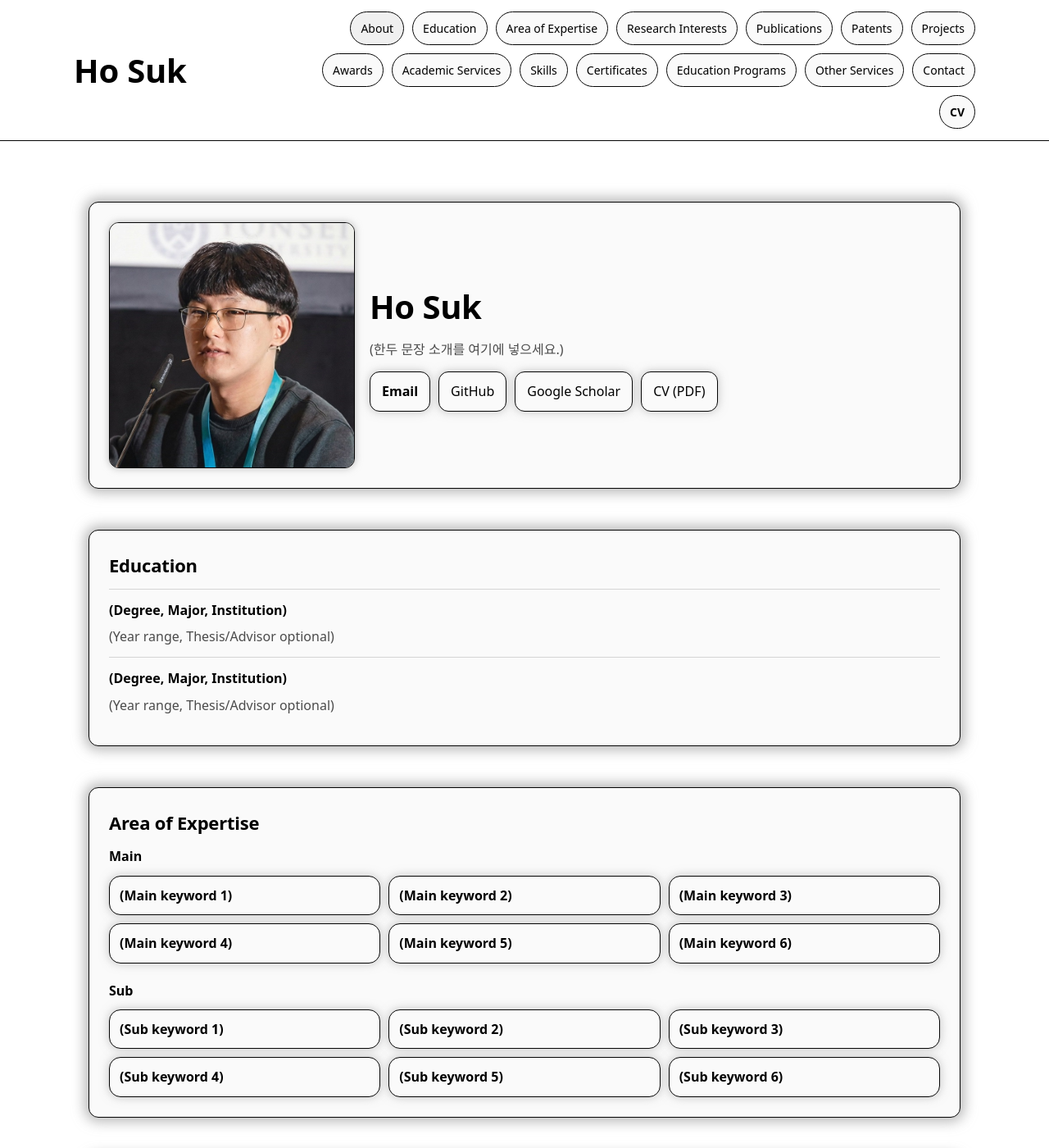
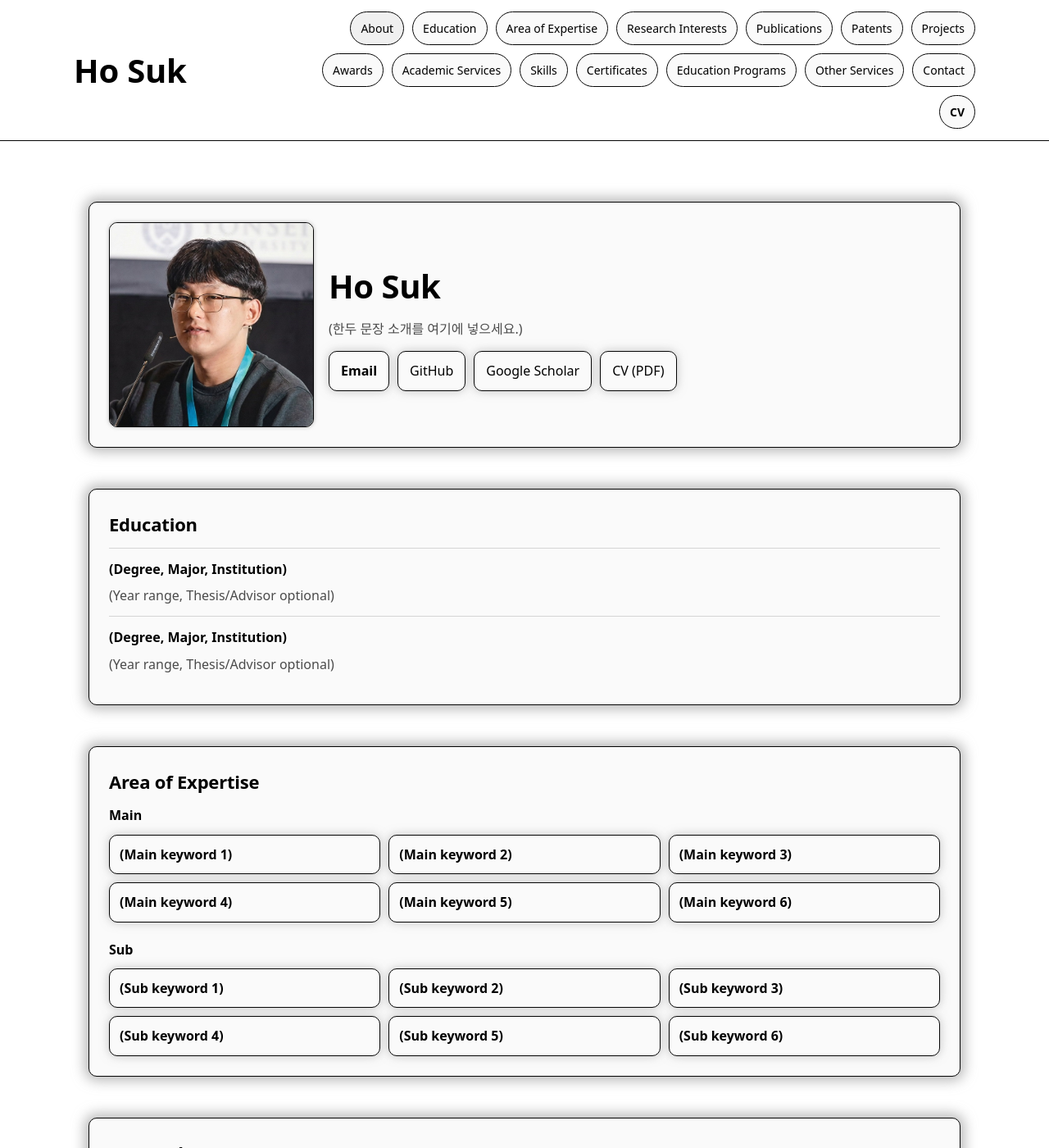
Before and after one commit to ho-suk-93/ho-suk-93.github.io, a Jekyll site: the page built from index.md, in a window 1280 px wide and 1400 px high. Shown: the whole window at 82% size. Built offline with Jekyll 4.4.1, drawn with Linux system fonts in a browser that asks for light colours.

Commit message:
Update style.scss

```diff
--- a/assets/css/style.scss
+++ b/assets/css/style.scss
@@ -131,7 +131,7 @@ a:hover{ text-decoration:underline; }
 .hero{
   background: var(--panel);
   border: 1px solid var(--border);
-  border-radius: 12px;
+  border-radius: 10px;
 
   /* 그림자 크기 확대 */
   box-shadow:
@@ -147,19 +147,19 @@ a:hover{ text-decoration:underline; }
 }
 @media (min-width: 860px){
   .hero-inner{
-    grid-template-columns: 300px 1fr;
+    grid-template-columns: 250px 1fr;
     align-items:center;
   }
 }
 
 .avatar{
-  width:300px;
-  height:300px;
-  border-radius: 12px;
+  width:250px;
+  height:250px;
+  border-radius: 10px;
   border: 1px solid var(--border);
   object-fit: cover;
   background: rgb(255,255,255);
-  box-shadow: 0 0 10px var(--shadow);
+  box-shadow: 0 0 5px var(--shadow);
 }
 
 /* Headshot 옆 Ho Suk 제목(요청: 더 크게) */
@@ -185,7 +185,7 @@ a:hover{ text-decoration:underline; }
   display:inline-flex;
   align-items:center;
   padding: 10px 14px;
-  border-radius: 12px;
+  border-radius: 10px;
   border: 1px solid var(--border);
   background: var(--panel);
   color: var(--text);
@@ -248,7 +248,7 @@ a:hover{ text-decoration:underline; }
 .keyword-item{
   background: var(--panel);
   border: 1px solid var(--border);
-  border-radius: 14px;
+  border-radius: 10px;
   box-shadow: 0 0 12px rgba(150,150,150,0.55);
   padding: 10px 12px;
   font-weight: 700;
```
